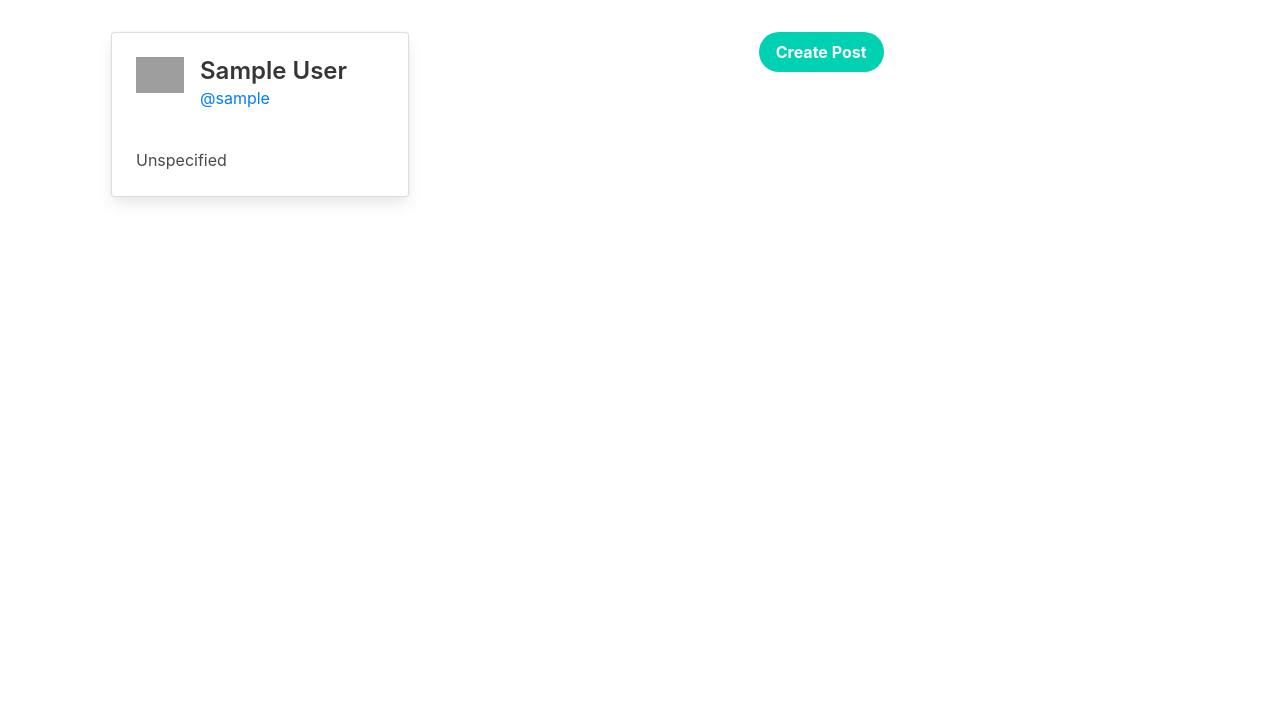
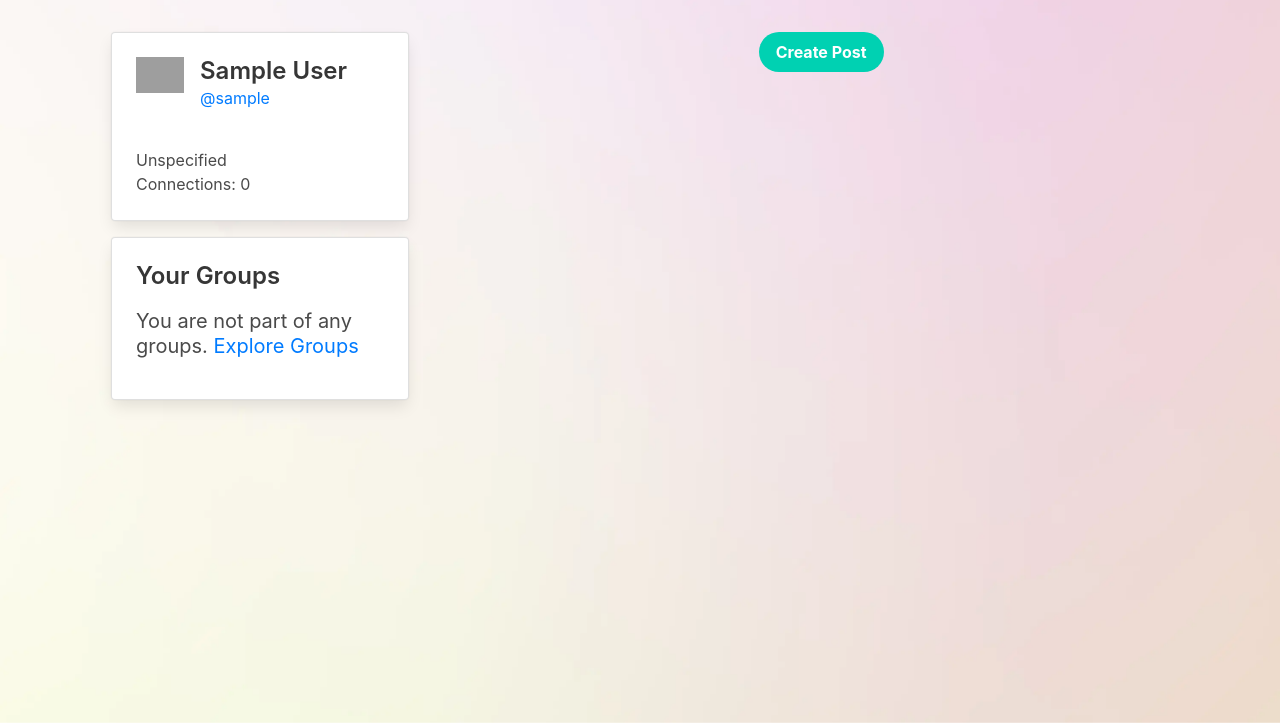
Before and after one commit to Dee-McG/LGBTQ-Networking-Platform, a Django app: page /home/ in a window 1280 px wide. Shown: the part 77-800 px from the top of the page. Run offline with Django 4.2, Linux system fonts and the light colour scheme; the visitor is signed in with stand-in values (Sample User, id 1); data comes from the database, SQL or seed files in the repository; data that the repository does not hold is empty; some libraries are stand-ins or nearby versions; grey boxes are pictures that could not be loaded.

Commit message:
Add groups to home & style background

```diff
--- a/home/templates/home/index.html
+++ b/home/templates/home/index.html
@@ -34,6 +34,21 @@
           {% if profile.job_title %}
           {{profile.job_title}}
           {% endif %}
+          <span style="display:block;">Connections: {{request.user.profile.friends.count}}</span>
+        </div>
+      </div>
+    </div>
+    <div class="card mt-3">
+      <div class="card-content">
+        <div class="media">
+          <div class="media-content">
+            <p class="title is-4 pb-3">Your Groups</p>
+            {% for group in groups %}
+            <p class="subtitle"><a href="{% url 'view_group' group.pk %}">{{group.group_name}}</a></p>
+            {% empty %}
+            <p class="subtitle">You are not part of any groups. <a href="{% url 'groups' %}">Explore Groups</a></p>
+            {% endfor %}
+          </div>
         </div>
       </div>
     </div>
--- a/home/views.py
+++ b/home/views.py
@@ -5,6 +5,7 @@ from django.db.models import Q
 from profiles.models import Profile
 from posts.forms import PostForm, PostCommentForm
 from posts.models import Post
+from groups.models import Group
 
 
 class IndexView(LoginRequiredMixin, TemplateView):
@@ -24,6 +25,7 @@ class IndexView(LoginRequiredMixin, TemplateView):
         context["profile"] = profile
         context["form"] = PostForm()
         context["posts"] = posts
+        context["groups"] = Group.objects.filter(members=self.request.user)
         return context
 
 
--- a/static/css/base.css
+++ b/static/css/base.css
@@ -10,6 +10,10 @@ body {
 }
 main {
     flex: 1 0 auto;
+    background: url(../images/bg-grad.webp);
+    background-size: cover;
+    background-position: center;
+    background-attachment: fixed;
 }
 .footer {
     flex-shrink: 0;
```
Also changed, not shown: static/images/bg-grad.webp (added).
